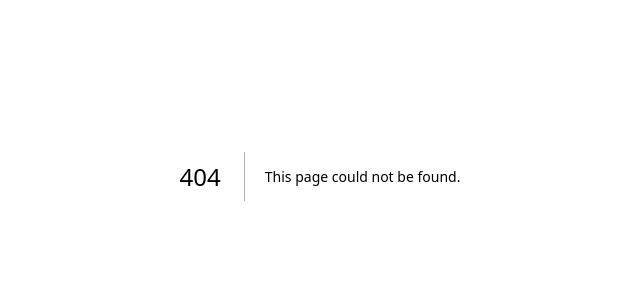
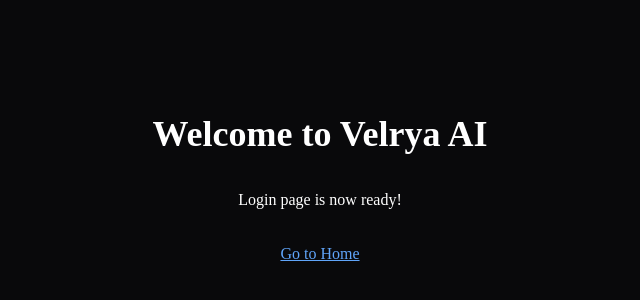
Before and after one commit to rji286132-commits/Velrya-Ai, a Next.js app: page /login in a window 1280 px wide. Before the commit this address had no page. Shown: the part 224-524 px from the top of the page, without its empty margins (320-960 px from the left). Built offline with nearby package versions, Linux system fonts and the light colour scheme.

Commit message:
Create page.tsx

```diff
--- /dev/null
+++ b/app/login/page.tsx
@@ -0,0 +1,9 @@
+export default function LoginPage() {
+  return (
+    <div style={{display:'flex', minHeight:'100vh', alignItems:'center', justifyContent:'center', background:'#09090b', color:'white', flexDirection:'column'}}>
+      <h1 style={{fontSize:'36px', fontWeight:'bold'}}>Welcome to Velrya AI</h1>
+      <p style={{marginTop:'12px'}}>Login page is now ready!</p>
+      <a href="/" style={{marginTop:'20px', color:'#60a5fa', textDecoration:'underline'}}>Go to Home</a>
+    </div>
+  )
+}
```
